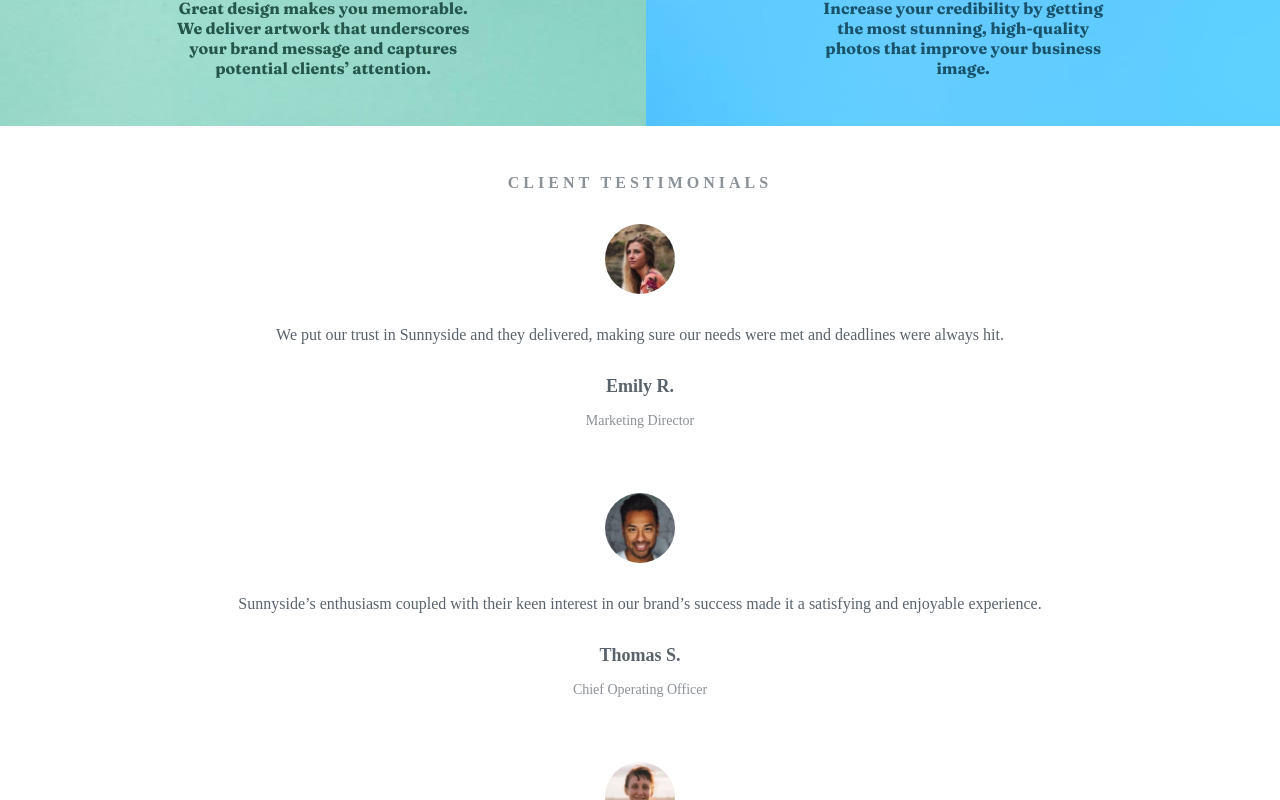
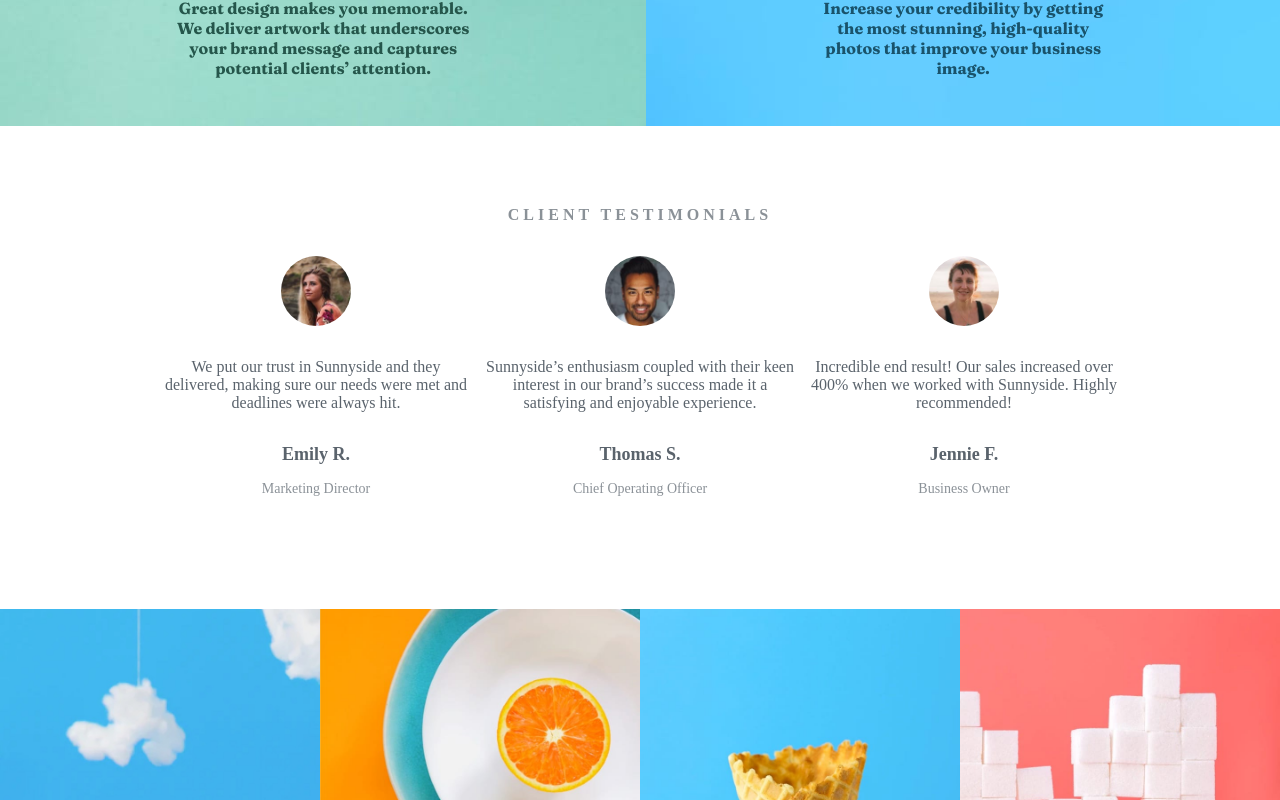
Before and after one commit to Medido1/Frontend-Mentor-Sunnyside-agency-landing-page, a React (Vite) app: page / in a window 1280 px wide. Shown: the part 2080-2880 px from the top of the page. Built offline with nearby package versions, Linux system fonts and the light colour scheme.

Commit message:
Add media query to Testimonials componenet

```diff
--- a/src/styles/testimonials.css
+++ b/src/styles/testimonials.css
@@ -43,3 +43,17 @@
   font-size: .875rem;
   opacity: 70%;
 }
+
+@media (min-width : 768px) {
+  .testimonials {
+    padding-top: 5rem;
+  }
+  .testimonials_list {
+    display: flex;
+    justify-content: center;
+    gap: 1rem;
+  }
+  .testimonials_list li {
+    max-width: 25%;
+  }
+}
```
